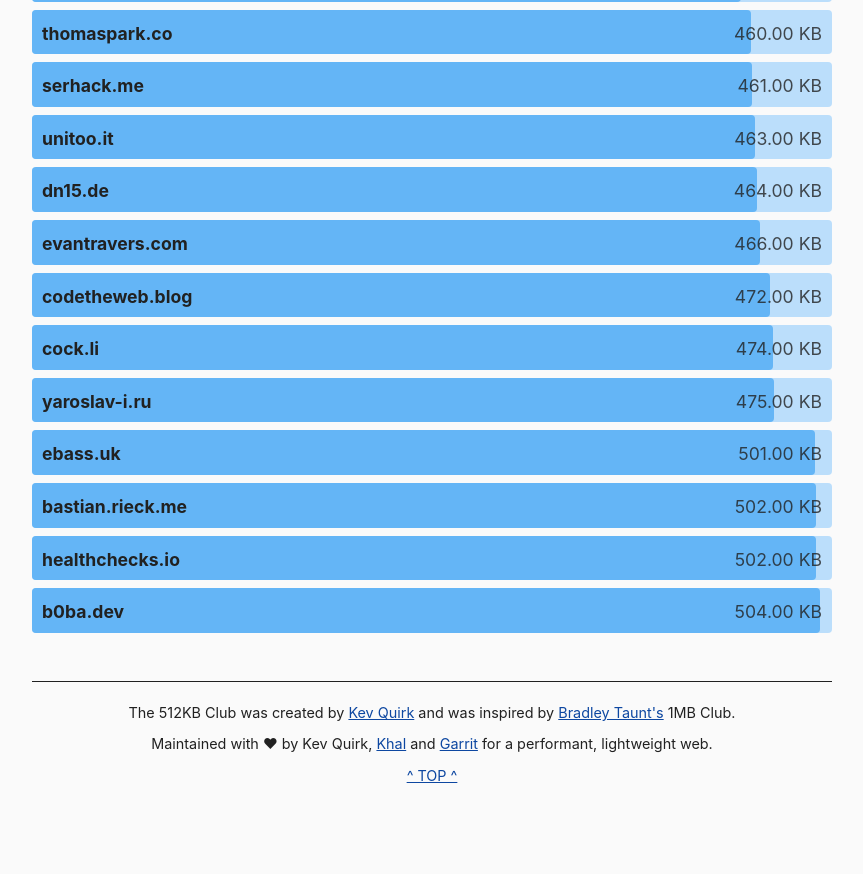
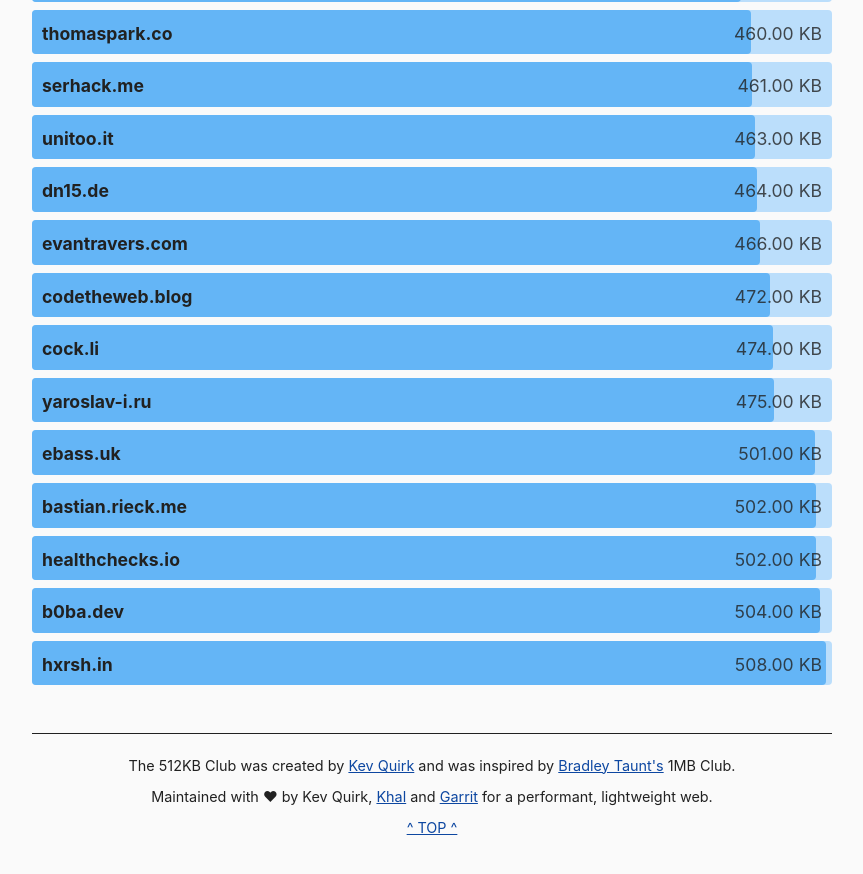
Before and after one commit to kevquirk/512kb.club, a Jekyll site: the page built from index.md, in a window 1280 px wide and 900 px high, scrolled down 23455 px. Shown: the top 874 px of the window, without its empty margins (208-1071 px from the left). Built offline with Jekyll 4.4.1, drawn with Linux system fonts in a browser that asks for light colours; before the commit the page ends 24303 px from its top, so only the background shows below that.

Commit message:
Added website to sites

```diff
--- a/_data/sites.yml
+++ b/_data/sites.yml
@@ -2167,3 +2167,8 @@
   url: https://zserge.com/
   size: 20.2
   last_checked: 2021-12-19
+
+- domain: hxrsh.in
+  url: https://hxsrh.in/ (Make sure you keep the trailing slash)
+  size: 508
+  last_checked: 2022-04-21
```
